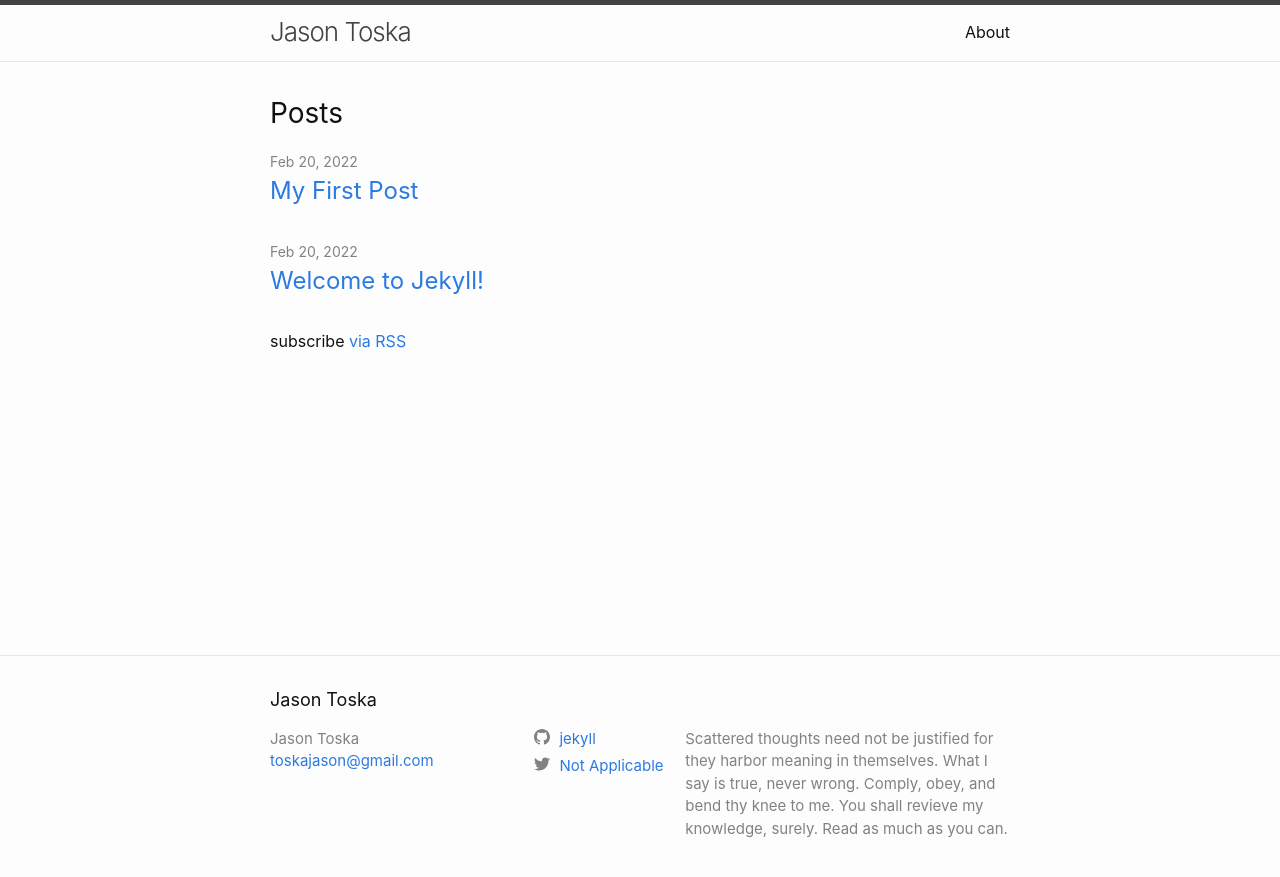
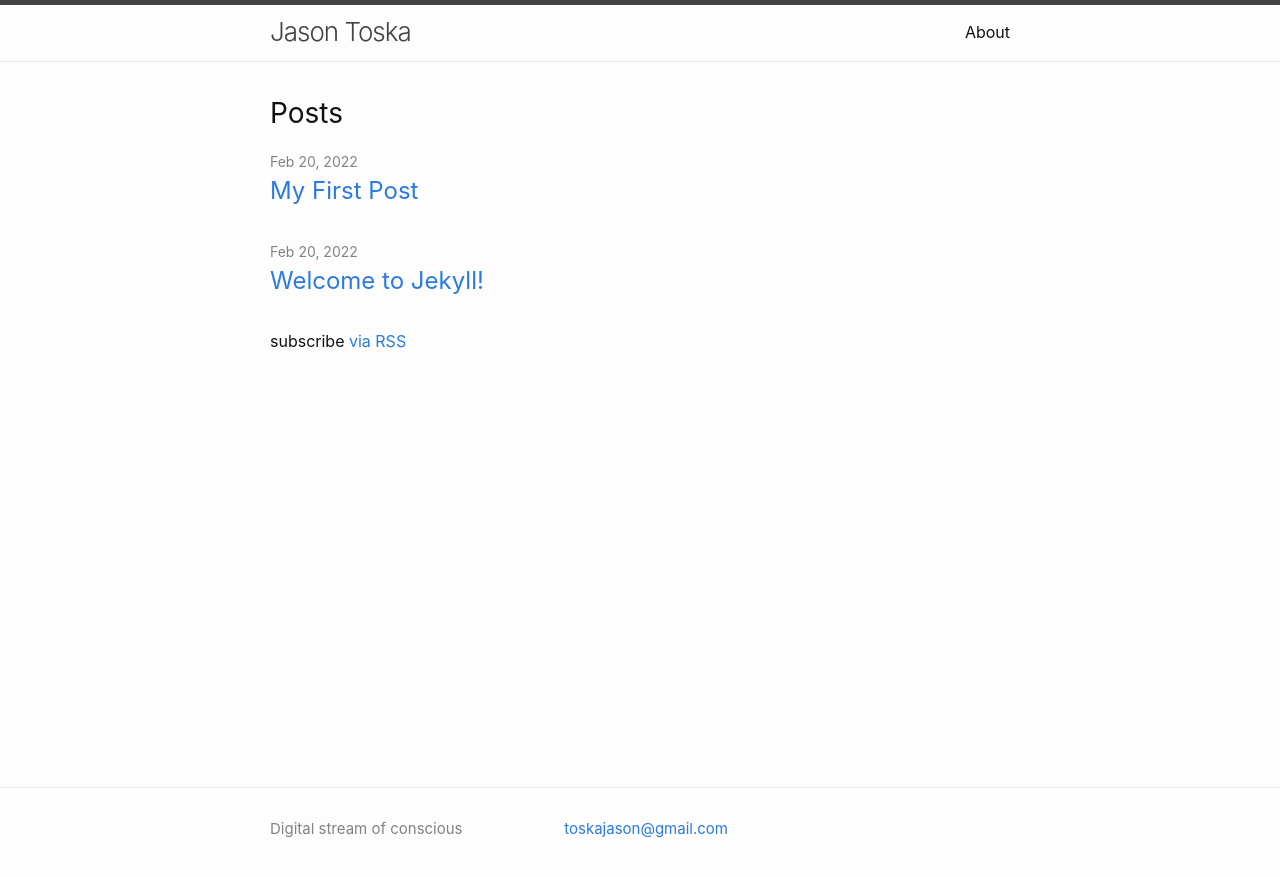
Before and after one commit to jt-account/jasontoska, a Jekyll site: the page built from index.markdown, in a window 1280 px wide. Shown: the top 877 px of the page. Built offline with Jekyll 4.4.1, drawn with Linux system fonts in a browser that asks for light colours.

Commit message:
Made changes to: footer, config file, and removed social media links

```diff
--- a/_config.yml
+++ b/_config.yml
@@ -21,16 +21,20 @@
 title: Jason Toska
 email: toskajason@gmail.com
 description: >- # this means to ignore newlines until "baseurl:"
-  Scattered thoughts need not be justified for they harbor meaning in themselves. What I say is true, never wrong. Comply, obey, and bend thy knee to me.
-  You shall revieve my knowledge, surely. Read as much as you can.
+  Explore...
 baseurl: "/jasontoska" # the subpath of your site, e.g. /blog
 url: "https://jt-account.github.io" # the base hostname & protocol for your site, e.g. http://example.com
-twitter_username: Not Applicable
-github_username:  jekyll
+
+# A La Me: changes i'm making to the actual theme
+# Fields built in, that I'm changing
+author: "Jason Toska"
+escape: "Dive In"
+# Fields NOT built in, that I'm adding
+
 
 # Build settings
-#removed minima, made regular theme
-#theme: minima
+# removed minima, made regular theme
+# theme: minima
 plugins:
   - jekyll-feed
 
--- a/_includes/footer.html
+++ b/_includes/footer.html
@@ -2,31 +2,15 @@
   <data class="u-url" href="{{ "/" | relative_url }}"></data>
 
   <div class="wrapper">
-
-    <h2 class="footer-heading">{{ site.title | escape }}</h2>
-
     <div class="footer-col-wrapper">
       <div class="footer-col footer-col-1">
-        <ul class="contact-list">
-          <li class="p-name">
-            {%- if site.author -%}
-              {{ site.author | escape }}
-            {%- else -%}
-              {{ site.title | escape }}
-            {%- endif -%}
-            </li>
-            {%- if site.email -%}
-            <li><a class="u-email" href="mailto:{{ site.email }}">{{ site.email }}</a></li>
-            {%- endif -%}
-        </ul>
+        <p>Digital stream of conscious</p>
       </div>
 
       <div class="footer-col footer-col-2">
-        {%- include social.html -%}
-      </div>
-
-      <div class="footer-col footer-col-3">
-        <p>{{- site.description | escape -}}</p>
+        {%- if site.email -%}
+          <ul><a class="u-email" href="mailto:{{ site.email }}">{{ site.email }}</a></ul>
+        {%- endif -%}
       </div>
     </div>
 
```
